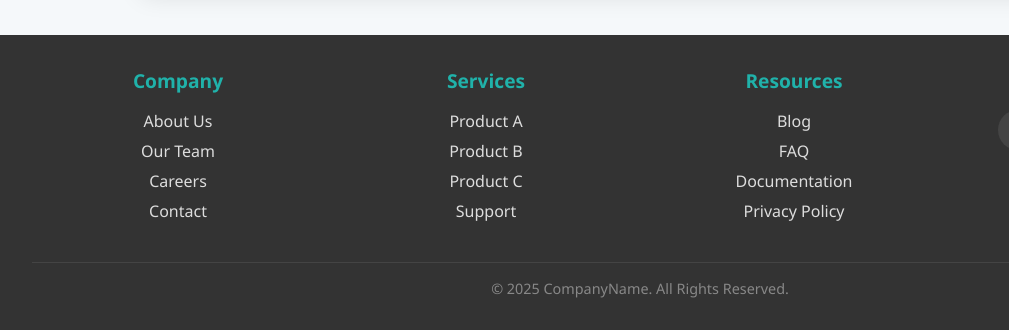
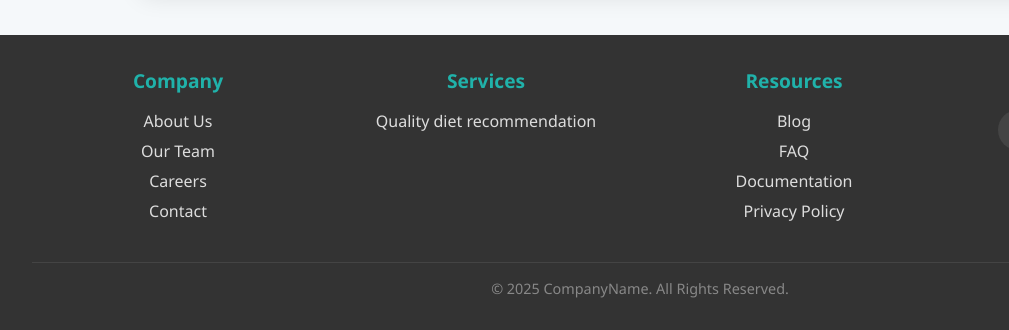
Before and after one commit to Mackachila/DietmasterFinal, a website: page public/login.html in a window 1280 px wide. Shown: the part 672-1002 px from the top of the page, 0-1009 px from the left. Drawn offline with Linux system fonts and the light colour scheme.

Commit message:
Update login.html

```diff
--- a/public/login.html
+++ b/public/login.html
@@ -544,10 +544,8 @@
             <div class="footer-column">
                 <h3>Services</h3>
                 <ul>
-                    <li><a href="#">Product A</a></li>
-                    <li><a href="#">Product B</a></li>
-                    <li><a href="#">Product C</a></li>
-                    <li><a href="#">Support</a></li>
+                    <li><a href="#">Quality diet recommendation</a></li>
+
                 </ul>
             </div>
             <div class="footer-column">
@@ -590,4 +588,5 @@
         });
     </script>
 </body>
+
 </html>
```
